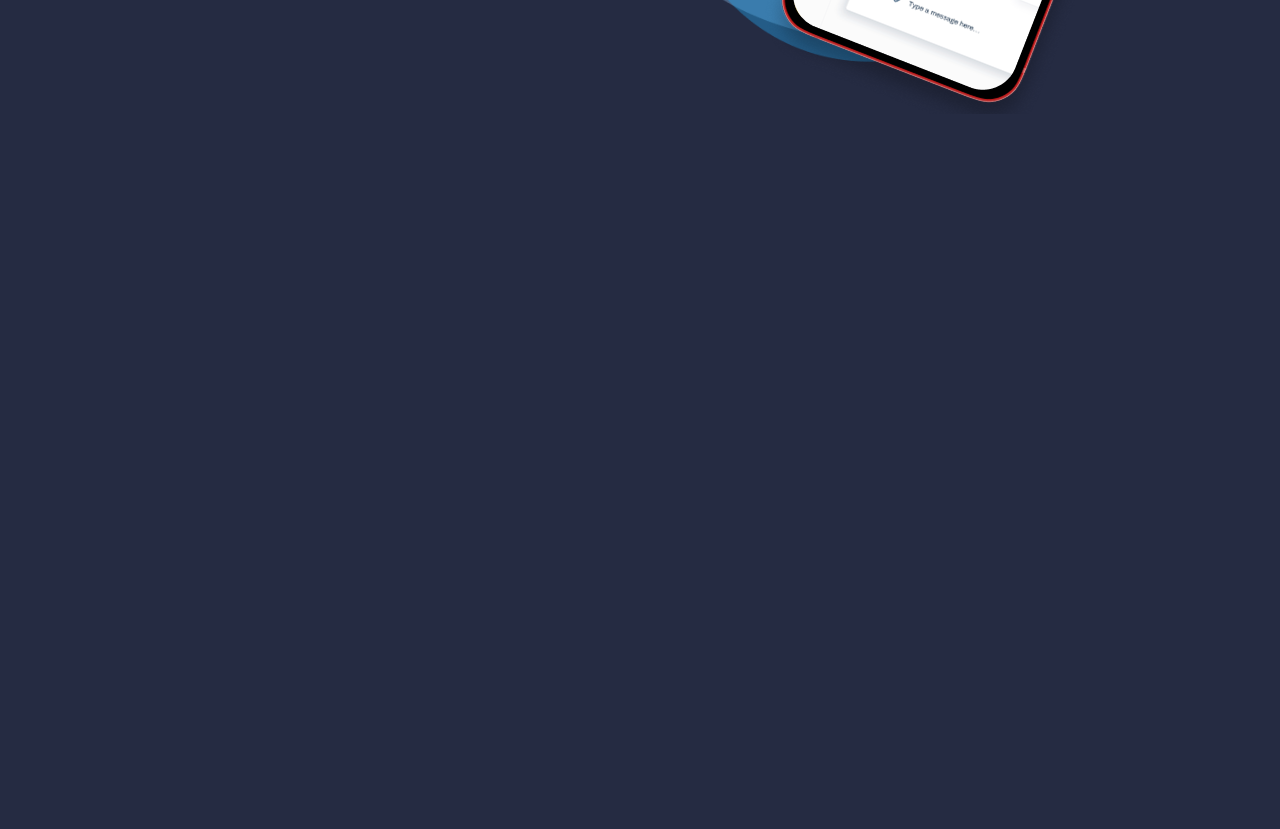
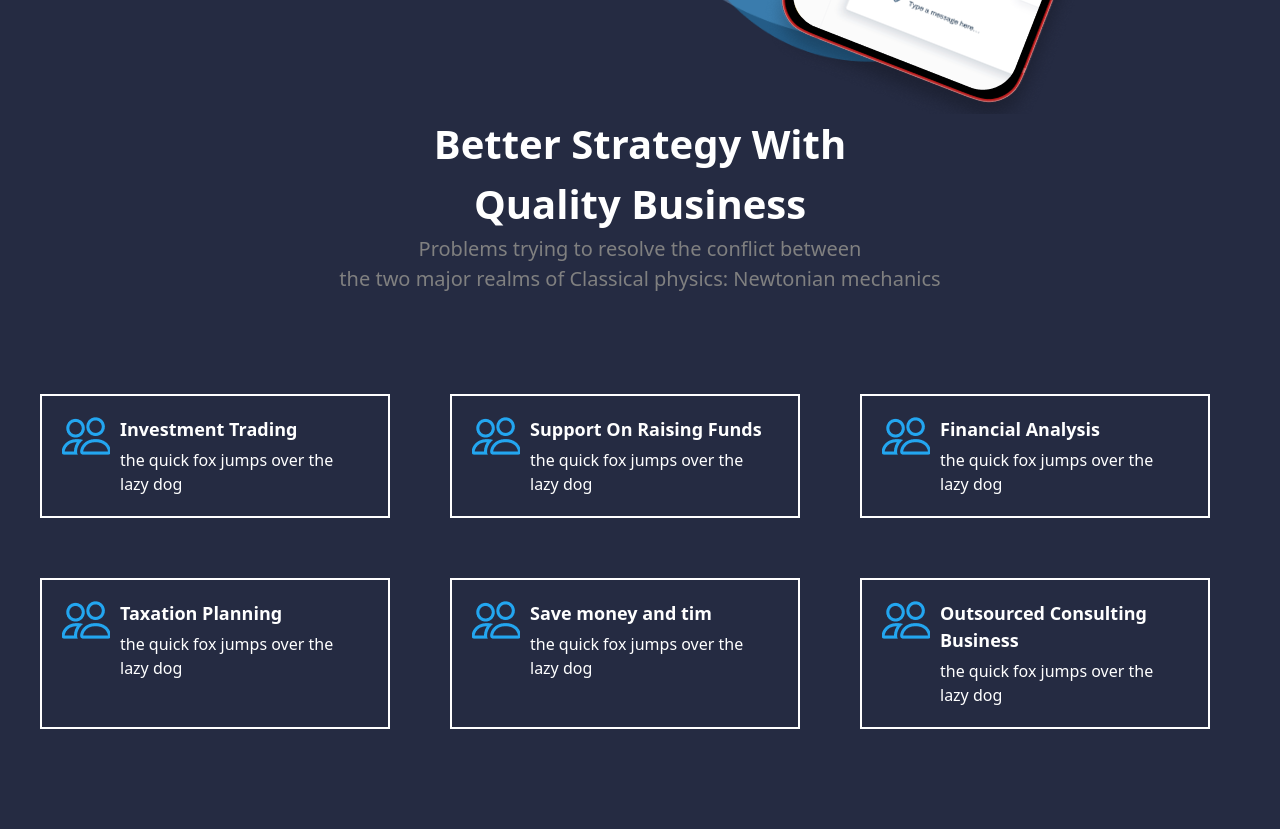
Before and after one commit to z1yodullo/s3, a website: page index.html in a window 1280 px wide. Shown: the part 573-1402 px from the top of the page. Before the commit the page ends 800 px from the top, so only its background shows below. Drawn offline with Linux system fonts and the light colour scheme.

Commit message:
add section2

```diff
--- a/index.html
+++ b/index.html
@@ -34,19 +34,117 @@
         </div>
       </div>
     </header>
-    <section class="max-w-[1200px] m-auto flex flex-col lg:flex-row justify-between items-center">
-      <aside class="flex flex-col items-center lg:items-start text-center lg:text-start">
-        <h1 class="text-[36px]  lg:text-[58px] py-[20px]">Financial Assistance With True Purpose</h1>
+    <section
+      class="max-w-[1200px] m-auto flex flex-col lg:flex-row justify-between items-center"
+    >
+      <aside
+        class="flex flex-col items-center lg:items-start text-center lg:text-start"
+      >
+        <h1 class="text-[36px] lg:text-[58px] py-[20px]">
+          Financial Assistance With True Purpose
+        </h1>
         <p class="py-[20px]">
           We know how large objects will act, <br />
           but things on a small scale.
         </p>
         <div class="flex flex-col lg:flex-row items-center gap-[10px]">
-            <button class="py-[10px] px-[20px] bg-[#23A6F0] text-white rounded-[50px]">Get Quote Now</button>
-            <button class="py-[10px] px-[20px] bg-[#252B42] text-white rounded-[50px] border">Learn More</button>
+          <button
+            class="py-[10px] px-[20px] bg-[#23A6F0] text-white rounded-[50px]"
+          >
+            Get Quote Now
+          </button>
+          <button
+            class="py-[10px] px-[20px] bg-[#252B42] text-white rounded-[50px] border"
+          >
+            Learn More
+          </button>
         </div>
       </aside>
       <img src="col-md-6.png " class="z-1" alt="" />
     </section>
+    <section class="max-w-[1200px] m-auto flex flex-col justify-between items-center">
+      <h1 class="text-center text-[40px] font-bold">
+        Better Strategy With <br />
+        Quality Business
+      </h1>
+      <p class="text-[20px] text-[gray] text-center">
+        Problems trying to resolve the conflict between <br />
+        the two major realms of Classical physics: Newtonian mechanics
+      </p>
+      <div class="py-[100px] flex flex-wrap gap-[60px]">
+        <div
+          class="border-2 border-white w-[350px] flex items-start gap-[10px] p-[20px]"
+        >
+          <img src="icn resize .icn-xl.png" alt="" />
+          <div class="flex flex-col gap-[5px]">
+            <h4 class="font-bold text-[18px]">Investment Trading</h4>
+            <p>
+              the quick fox jumps over the <br />
+              lazy dog
+            </p>
+          </div>
+        </div>
+        <div
+          class="border-2 border-white w-[350px] flex items-start gap-[10px] p-[20px]"
+        >
+          <img src="icn resize .icn-xl.png" alt="" />
+          <div class="flex flex-col gap-[5px]">
+            <h4 class="font-bold text-[18px]">Support On Raising Funds</h4>
+            <p>
+              the quick fox jumps over the <br />
+              lazy dog
+            </p>
+          </div>
+        </div>
+        <div
+          class="border-2 border-white w-[350px] flex items-start gap-[10px] p-[20px]"
+        >
+          <img src="icn resize .icn-xl.png" alt="" />
+          <div class="flex flex-col gap-[5px]">
+            <h4 class="font-bold text-[18px]">Financial Analysis</h4>
+            <p>
+              the quick fox jumps over the <br />
+              lazy dog
+            </p>
+          </div>
+        </div>
+        <div
+          class="border-2 border-white w-[350px] flex items-start gap-[10px] p-[20px]"
+        >
+          <img src="icn resize .icn-xl.png" alt="" />
+          <div class="flex flex-col gap-[5px]">
+            <h4 class="font-bold text-[18px]">Taxation Planning</h4>
+            <p>
+              the quick fox jumps over the <br />
+              lazy dog
+            </p>
+          </div>
+        </div>
+        <div
+          class="border-2 border-white w-[350px] flex items-start gap-[10px] p-[20px]"
+        >
+          <img src="icn resize .icn-xl.png" alt="" />
+          <div class="flex flex-col gap-[5px]">
+            <h4 class="font-bold text-[18px]">Save money and tim</h4>
+            <p>
+              the quick fox jumps over the <br />
+              lazy dog
+            </p>
+          </div>
+        </div>
+        <div
+          class="border-2 border-white w-[350px] flex items-start gap-[10px] p-[20px]"
+        >
+          <img src="icn resize .icn-xl.png" alt="" />
+          <div class="flex flex-col gap-[5px]">
+            <h4 class="font-bold text-[18px]">Outsourced Consulting Business</h4>
+            <p>
+              the quick fox jumps over the <br />
+              lazy dog
+            </p>
+          </div>
+        </div>
+      </div>
+    </section>
   </body>
 </html>
```
Also changed, not shown: icn resize .icn-xl.png (added), src/output.css.
